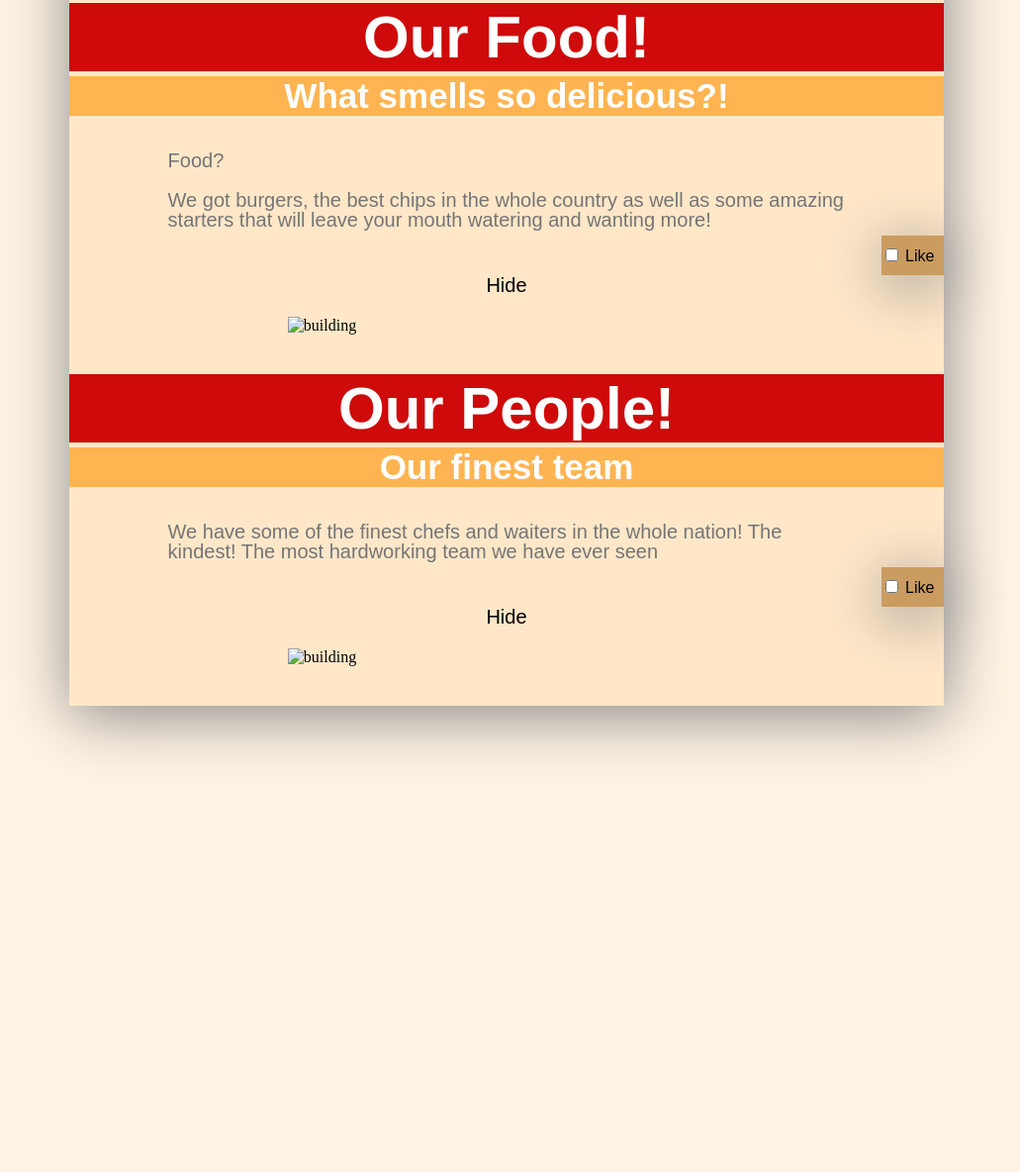
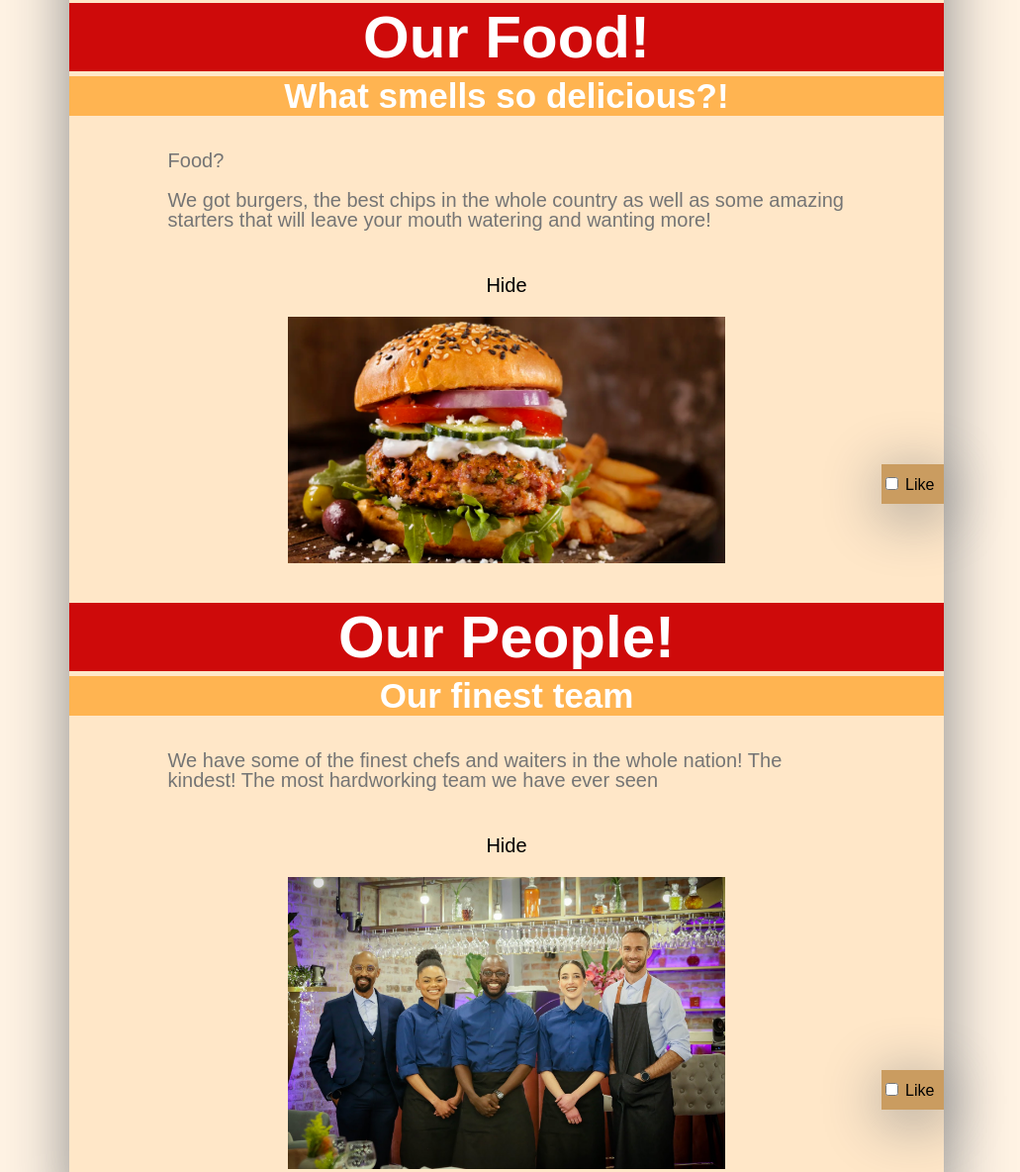
Before and after one commit to markvanderwagen/Restaurant_Project, a plain HTML site: page index.html in a window 1280 px wide. Shown: the part 843-2027 px from the top of the page at 99% size, without its empty margins (128-1159 px from the left). Before the commit the page ends 1656 px from the top, so only its background shows below. Drawn offline with nearby package versions, Linux system fonts and the light colour scheme; files that its build step writes are made by us from their sources; the site is published under a folder, as on GitHub Pages, so addresses that start at the root find nothing; a web font is replaced by a local one.

Commit message:
Update index.html

```diff
--- a/index.html
+++ b/index.html
@@ -75,7 +75,7 @@
                 <!-- hide or show div -->
                 <div class="hideOrShow">
                     <span id="hideOrShow">Hide</span>
-                    <img id="fade" class="image" src="/images/food.png" alt="building">
+                    <img id="fade" class="image" src="images/food.png" alt="building">
                 </div>
 
                 <!-- like button -->
@@ -94,7 +94,7 @@
                 <!-- hide or show div -->
                 <div class="hideOrShow">
                     <span id="hideOrShow">Hide</span>
-                    <img class="image" src="/images/staff.jpg" alt="building">
+                    <img class="image" src="images/staff.jpg" alt="building">
                 </div>
 
                 <!-- like button -->
@@ -107,6 +107,6 @@
         </div>
 
         <!-- referencing the scripts -->
-        <script src="javaScript/main.js" type="text/javascript"></script>
+        <script src="javaScript/main.js"></script>
     </body>
 </html>
```
